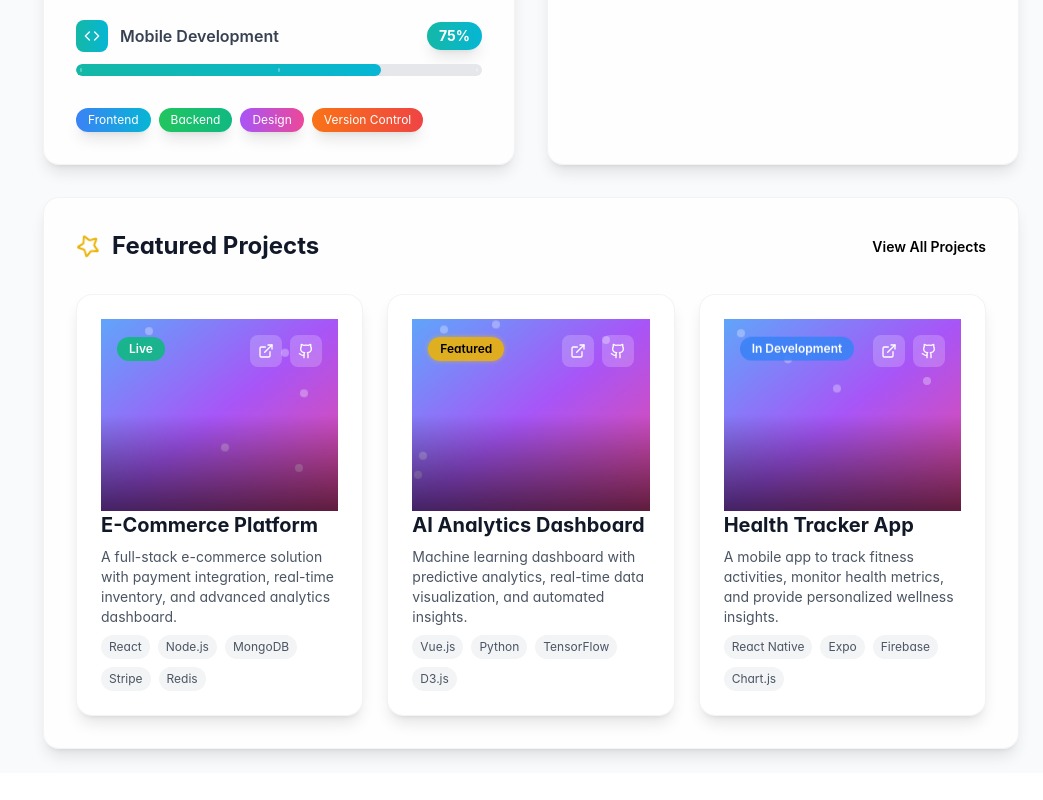
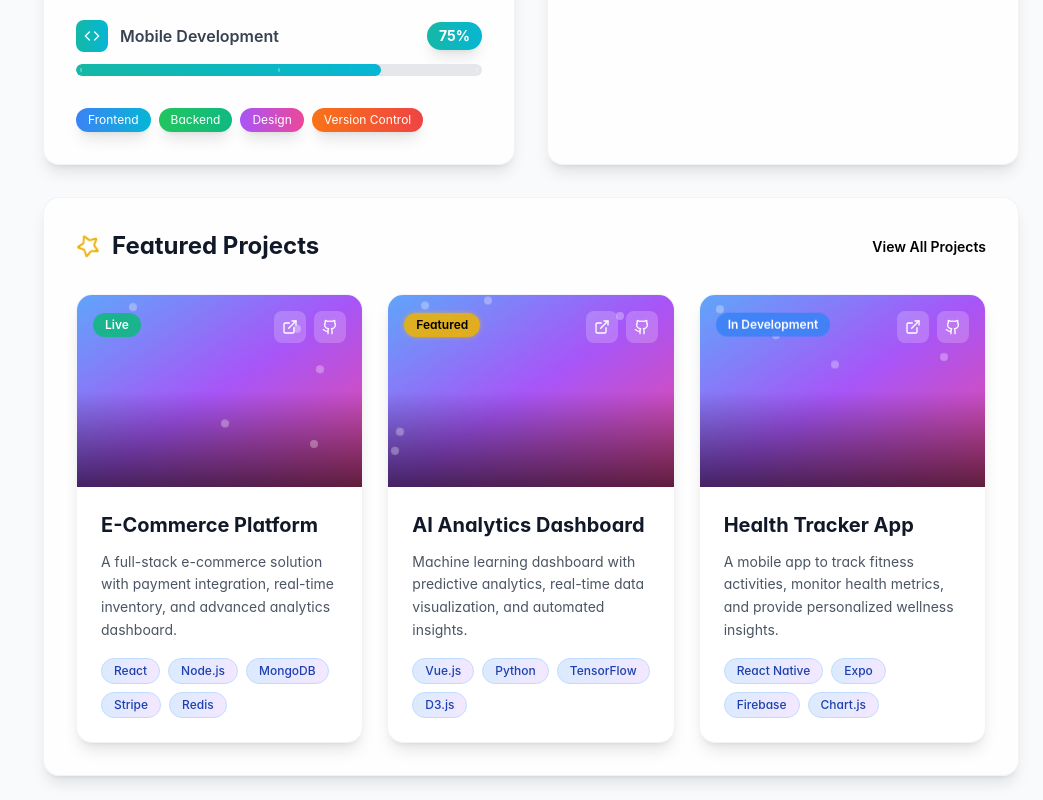
Before and after one commit to XyonShadow/XyonBoard, a React (Vite) app: page / in a window 1280 px wide. Shown: the part 1327-2127 px from the top of the page, without its empty margins (237-1280 px from the left). Before the commit the page ends 2100 px from the top, so only its background shows below. Built offline with nearby package versions, Linux system fonts and the light colour scheme.

Commit message:
style: update ProjectCard layout

```diff
--- a/src/components/dashboard/RecentProjects.tsx
+++ b/src/components/dashboard/RecentProjects.tsx
@@ -68,16 +68,18 @@ const ProjectCard: React.FC<{
   isVisible: boolean;
 }> = ({ project, index, isVisible }) => {
   return (
-    <div className={`relative bg-white dark:bg-gray-800 rounded-2xl shadow-lg p-6 border border-gray-200/50 dark:border-gray-700/50"
-                    opacity-0 ${isVisible ? 'animate-fadeInUp' : 'opacity-0 translate-y-8'}`}
+    <div
+      className={`group relative opacity-0 dark:border-gray-700/50 perspective-1000 ${isVisible ? 'animate-fadeInUp' : 'opacity-0 translate-y-8'}`}
       style={{ animationDelay: `${index * 0.2}s` }}
     >
-      {/* Gradient baackground */}
-      <div className="relative h-48 overflow-hidden bg-gradient-to-br from-blue-400 via-purple-500 to-pink-500 z-[-2]">
+      <div className="relative bg-white dark:bg-gray-800 rounded-2xl overflow-hidden shadow-lg hover:shadow-2xl transition-all
+                      duration-500 border border-gray-200/50 dark:border-gray-700/50 h-full group-hover:scale-105 transform">
+        {/* Project Image */}
+        <div className="relative h-48 overflow-hidden bg-gradient-to-br from-blue-400 via-purple-500 to-pink-500">
           <div className={`absolute inset-0 bg-gradient-to-t from-black/60 via-transparent to-transparent transition-transform duration-500`}></div>
 
           {/* Floating Elements */}
-        <div className="absolute inset-0 pointer-events-none z-[-1]">
+          <div className="absolute inset-0 pointer-events-none">
             {[...Array(5)].map((_, i) => {
               const left = Math.random() * 90;
               const top = Math.random() * 90;
@@ -134,12 +136,28 @@ const ProjectCard: React.FC<{
           </div>
         </div>
 
-      <h3 className="font-bold text-xl mb-2 text-gray-900 dark:text-white">{project.title}</h3>
-      <p className="text-gray-600 dark:text-gray-400 text-sm">{project.description}</p>
-      <div className="flex gap-2 mt-2 flex-wrap">
-        {project.technologies.map(tech => (
-          <span key={tech} className="px-2 py-1 text-xs rounded-full bg-gray-100 dark:bg-gray-700 text-gray-600 dark:text-gray-300">{tech}</span>
+        {/* Project Info */}
+        <div className="p-6">
+          <h3 className="font-bold text-xl mb-3 text-gray-900 dark:text-white group-hover:text-blue-700 dark:group-hover:text-blue-400 transition-colors duration-300">
+            {project.title}
+          </h3>
+          <p className="text-gray-600 dark:text-gray-400 mb-4 text-sm leading-relaxed">
+            {project.description}
+          </p>
+
+          {/* Technologies */}
+          <div className="flex gap-2 flex-wrap">
+            {project.technologies.map((tech, techIndex) => (
+              <span
+                key={tech}
+                className={`px-3 py-1 bg-gradient-to-r from-blue-100 to-purple-100 dark:from-blue-900/30 dark:to-purple-900/30 text-blue-800 dark:text-blue-200 text-xs rounded-full font-medium border border-blue-200 dark:border-blue-800 hover:scale-110 transition-transform duration-300 cursor-pointer opacity-0 animate-fadeInUp`}
+                style={{ animationDelay: `${0.5 + techIndex * 0.1}s` }}
+              >
+                {tech}
+              </span>
             ))}
+          </div>
+        </div>
       </div>
     </div>
   );
```
Lines whose indentation alone changed are shown as unchanged.
